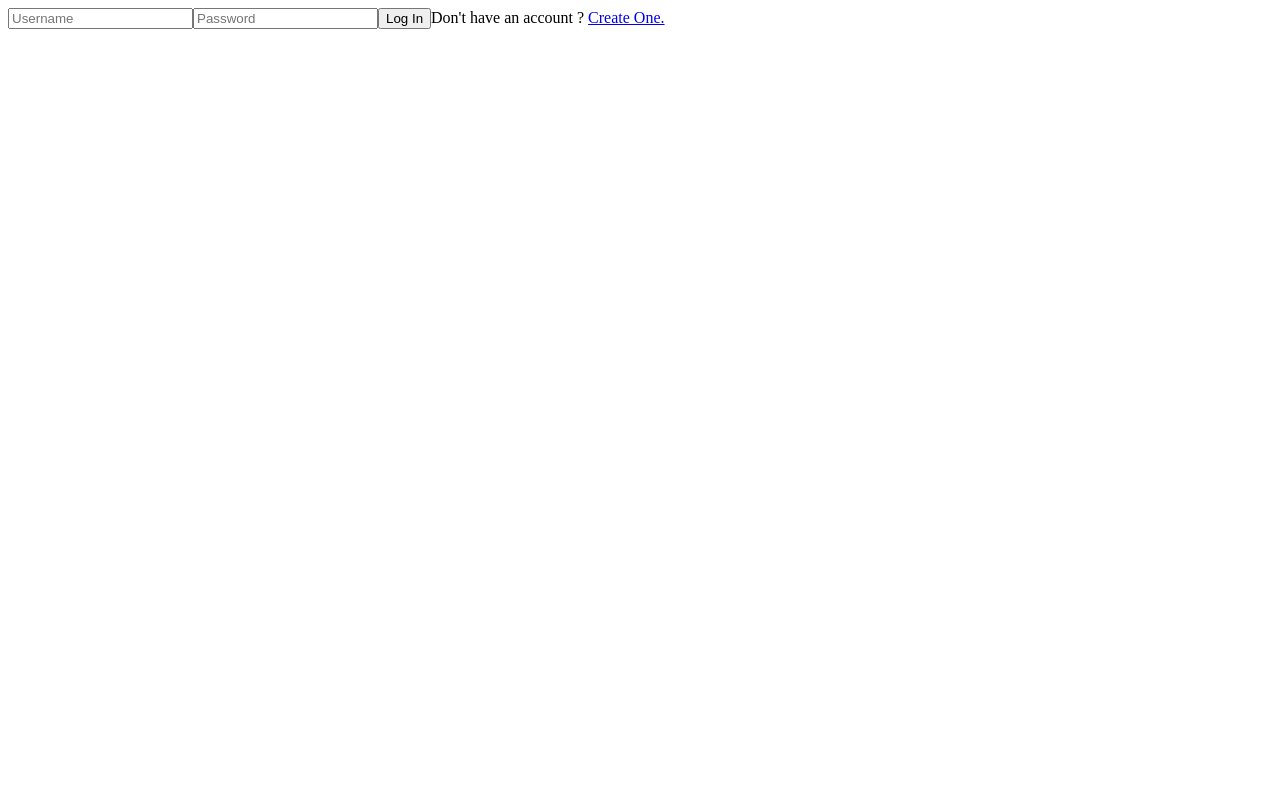
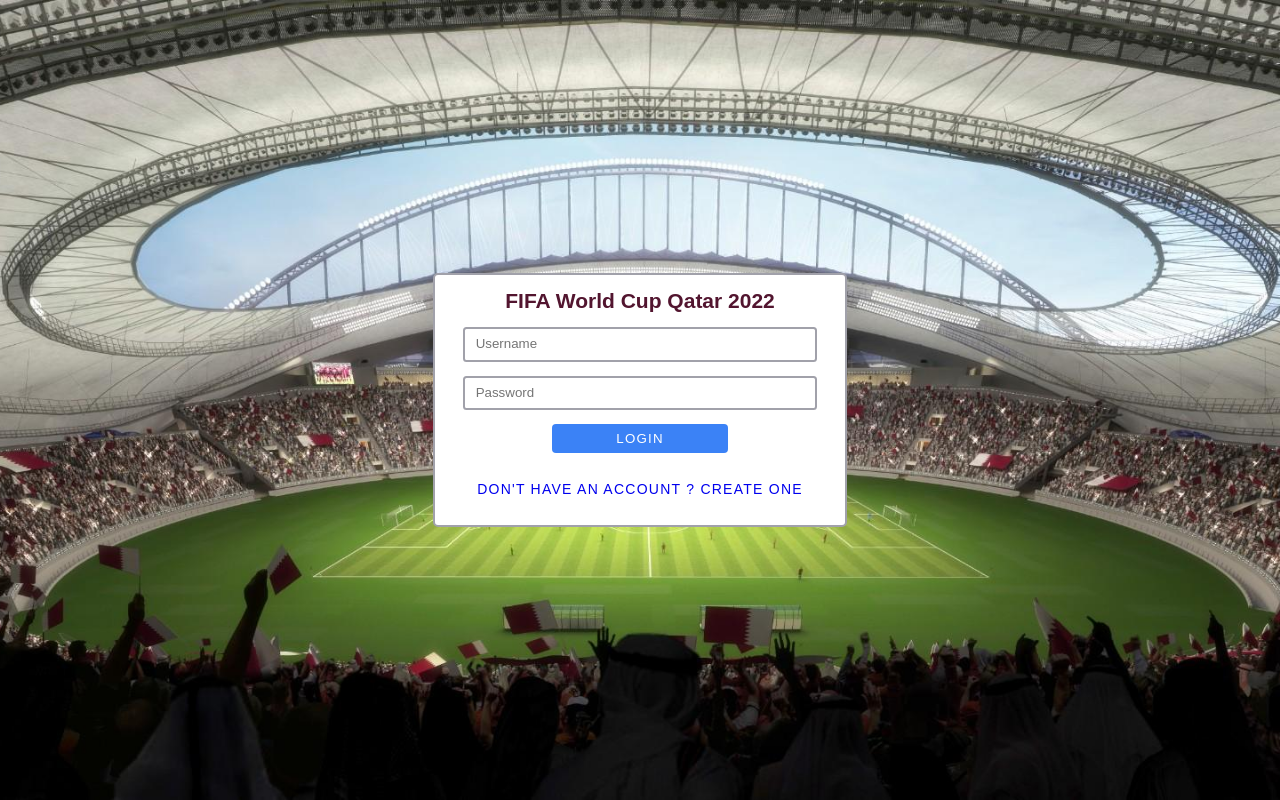
Before and after one commit to YuvalLevi5/World-Cup-Tournament, a React (Vite) app in the folder frontend/: page /login in a window 1280 px wide. Built offline with nearby package versions, Linux system fonts and the light colour scheme.

Commit message:
login and reg style

```diff
--- /dev/null
+++ b/frontend/src/assets/basics/_base.scss
@@ -0,0 +1,24 @@
+* {
+    margin: 0;
+    padding: 0;
+    box-sizing: border-box;
+    font-family: 'Roboto-Regular', sans-serif;
+}
+
+html {
+    font-size: 14px;
+    background-color: #fafafa;
+
+}
+
+.btn {
+    padding: 0.5rem 1rem;
+    background: none;
+    border: none;
+    border-radius: 4px;
+    text-transform: uppercase;
+    letter-spacing: 0.0892857143em;
+    font-family: 'Roboto-Medium', sans-serif;
+    transition: 0.2s ease-in-out;
+    cursor: pointer;
+}
--- /dev/null
+++ b/frontend/src/assets/index.scss
@@ -0,0 +1,5 @@
+
+
+@import './basics/base';
+
+@import './pages/login'
--- /dev/null
+++ b/frontend/src/assets/pages/_login.scss
@@ -0,0 +1,66 @@
+.form-container {
+    height: 100vh;
+    width: 100vw;
+    display: flex;
+    align-items: center;
+    justify-content: center;
+    flex-direction: column;
+    padding-left: 1rem;
+    padding-right: 1rem;
+
+    background: url('imgs/stadium.jpg') no-repeat center center fixed;
+    -webkit-background-size: cover;
+    -moz-background-size: cover;
+    -o-background-size: cover;
+    background-size: cover;
+
+    .login-form {
+        display: flex;
+        flex-direction: column;
+        background-color: #fff;
+        border: 2px solid #a1a1aa;
+        border-radius: 5px;
+        padding-block: 1rem;
+        padding-inline: 2rem;
+
+        h2 {
+            text-align: center;
+            margin-bottom: 1rem;
+            color: #52152f;
+        }
+
+        input {
+            width: 100%;
+            padding: 0.375rem 0.75rem;
+            line-height: 1.5;
+            border: 2px solid #a1a1aa;
+            border-radius: 0.25rem;
+            transition: border-color 0.15s ease-in-out, box-shadow 0.15s ease-in-out;
+            margin-bottom: 1rem;
+
+            &:focus {
+                border-color: #60a5fa;
+                outline: 0;
+                box-shadow: 0 0 0.25rem #0d6efd40;
+            }
+        }
+
+        button {
+            background: #3b82f6;
+            color: #fff;
+            width: 50%;
+            margin: auto;
+            margin-bottom: 1rem;
+        }
+
+        .register {
+            background: none;
+            margin-block: 0.5rem;
+            text-decoration: none;
+
+            a {
+                text-decoration: none
+            }
+        }
+    }
+}
--- a/frontend/src/main.jsx
+++ b/frontend/src/main.jsx
@@ -1,6 +1,7 @@
 import React from 'react'
 import ReactDOM from 'react-dom/client'
 import App from './App'
+import './assets/index.scss'
 
 ReactDOM.createRoot(document.getElementById('root')).render(
   <App />
--- a/frontend/src/pages/Login.jsx
+++ b/frontend/src/pages/Login.jsx
@@ -3,6 +3,7 @@
 import { ToastContainer, toast } from "react-toastify";
 import "react-toastify/dist/ReactToastify.css";
 import { worldCupService } from '../services/world-cup-service'
+import soccerPlater from '../assets/imgs/soccer-player.svg'
 
 const Login = () => {
     const navigate = useNavigate()
@@ -60,7 +61,10 @@
     return (
         <>
             <section className='form-container'>
-                <form action="" onSubmit={(event) => handleSubmit(event)}>
+                <div className="bla">
+
+                    <form className="login-form" action="" onSubmit={(event) => handleSubmit(event)}>
+                        <h2>FIFA World Cup Qatar 2022</h2>
                         <input
                             type="text"
                             placeholder="Username"
@@ -74,11 +78,12 @@
                             name="password"
                             onChange={(e) => handleChange(e)}
                         />
-                    <button type="submit">Log In</button>
-                    <span>
-                        Don't have an account ? <NavLink to="/register">Create One.</NavLink>
+                        <button type="submit" className="btn">Login</button>
+                        <span className="btn register">
+                            <NavLink to="/register"> Don't have an account ? Create One</NavLink>
                         </span>
                     </form>
+                </div>
             </section>
             <ToastContainer />
         </>
--- a/frontend/src/pages/Register.jsx
+++ b/frontend/src/pages/Register.jsx
@@ -65,12 +65,13 @@
   return (
     <>
       <section className='form-container'>
-        <form onSubmit={(event) => handleSubmit(event)}>
+        <form className="login-form" onSubmit={(event) => handleSubmit(event)}>
+          <h2>FIFA World Cup Qatar 2022</h2>
           <input type="text" placeholder='Username' name='username' onChange={(event) => handleChange(event)} />
           <input type="password" placeholder='Password' name='password' onChange={(event) => handleChange(event)} />
           <input type="password" placeholder='Confirm Password' name='confirmPassword' onChange={(event) => handleChange(event)} />
-          <button type='submit'>Create User</button>
-          <span>Already have an account? <NavLink to='/login'>Login</NavLink>  </span>
+          <button className="btn" type='submit'>Create User</button>
+          <span className='btn register'><NavLink to='/login'>Already have an account? Login</NavLink>  </span>
         </form>
       </section>
       <ToastContainer />
```
Also changed, not shown: frontend/src/assets/imgs/soccer-player.svg (added), frontend/src/assets/imgs/stadium.jpg (added). Lines whose indentation alone changed are shown as unchanged.
